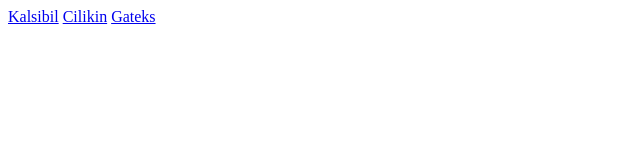
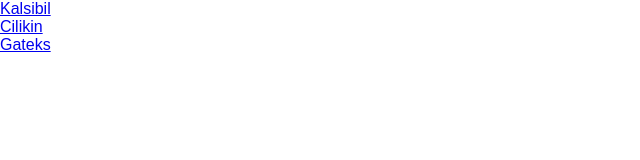
Before and after one commit to DwiArfian12/dwiarfian12.github.io, a plain HTML site: page index.html in a window 1280 px wide. Shown: the whole page, without its empty margins (0-640 px from the left). Drawn offline with Linux system fonts and the light colour scheme.

Commit message:
add style.css

```diff
--- a/index.html
+++ b/index.html
@@ -4,10 +4,13 @@
     <meta charset="UTF-8">
     <meta name="viewport" content="width=device-width, initial-scale=1.0">
     <title>Pages</title>
+    <link rel="stylesheet" href="style.css">
 </head>
 <body>
-    <a href="https://dwiarfian12.github.io/Web-Kalsibil/">Kalsibil</a>
-    <a href="https://dwiarfian12.github.io/Web-Cilikin/">Cilikin</a>
-    <a href="https://dwiarfian12.github.io/Web-Gateks/">Gateks</a>
+    <div class="link">
+        <a href="https://dwiarfian12.github.io/Web-Kalsibil/">Kalsibil</a>
+        <a href="https://dwiarfian12.github.io/Web-Cilikin/">Cilikin</a>
+        <a href="https://dwiarfian12.github.io/Web-Gateks/">Gateks</a>
+    </div>
 </body>
 </html>
--- /dev/null
+++ b/style.css
@@ -0,0 +1,9 @@
+body {
+    margin: 0;
+    font-family: Arial, Helvetica, sans-serif;
+}
+
+.link {
+    display: flex;
+    flex-direction: column;
+}
```
